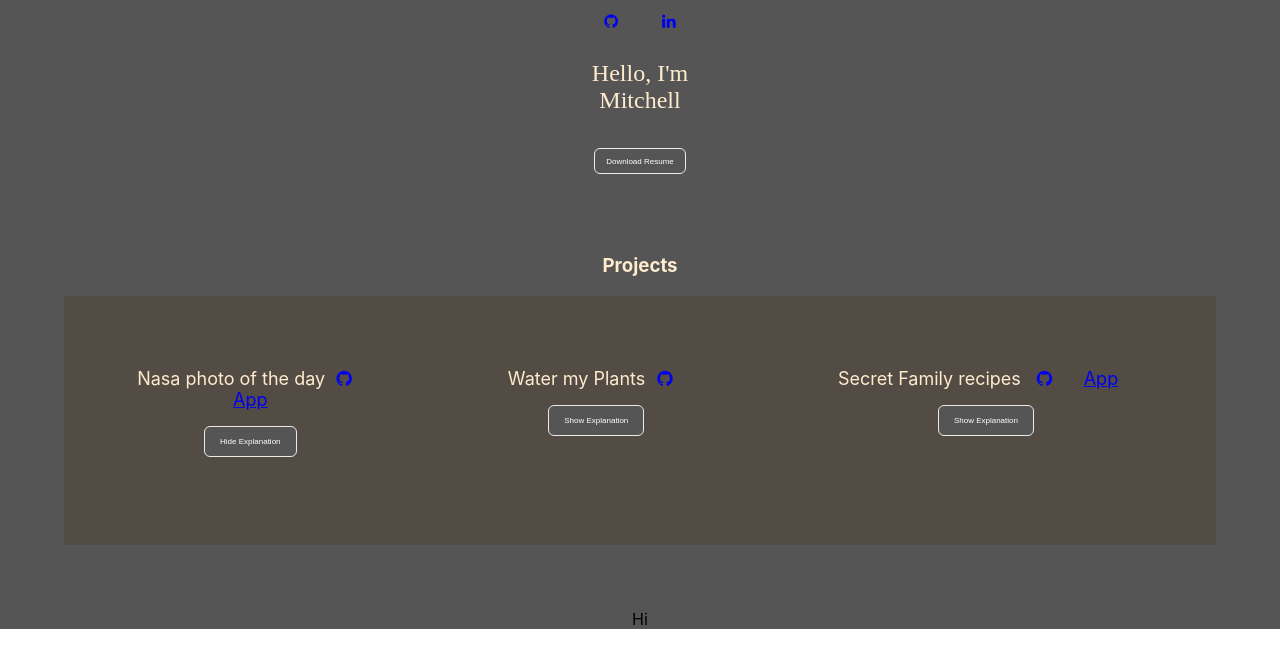
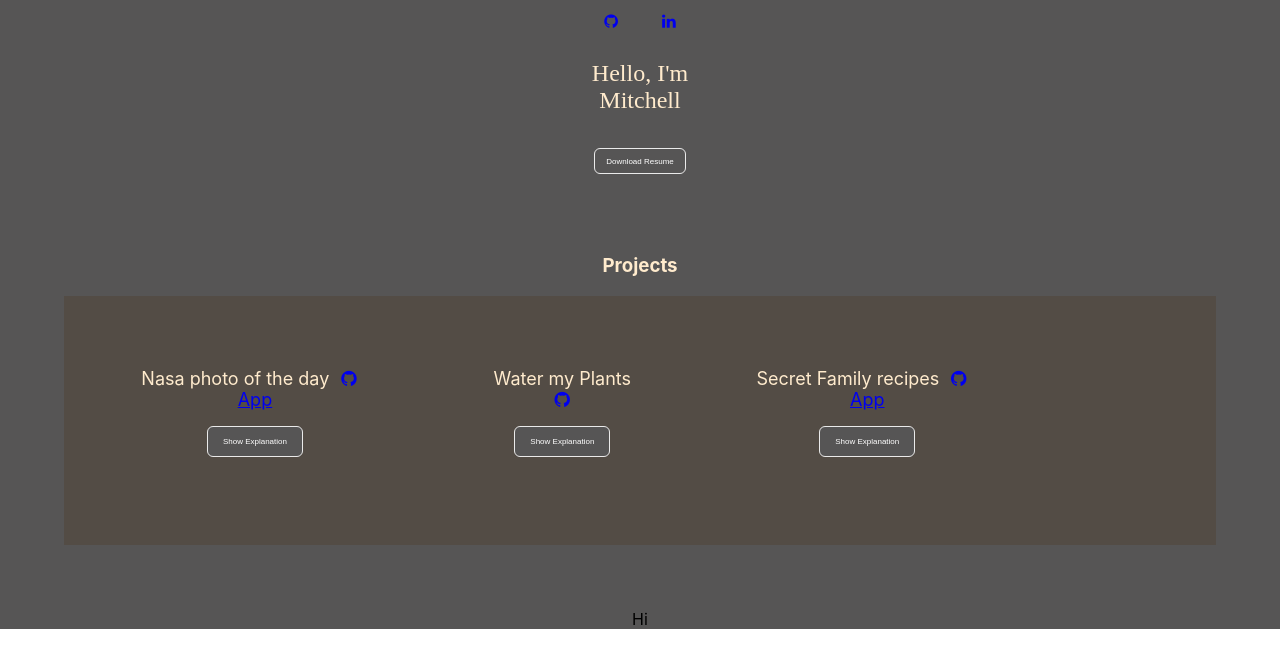
Before and after one commit to Mitchathy/Portfolio, a React (Create React App) app in the folder client/: page / in a window 1280 px wide. Shown: the top 668 px of the page. Built offline with nearby package versions, Linux system fonts and the light colour scheme.

Commit message:
Figured out how to show/hide state info

```diff
--- a/client/src/PortfolioContainer/Projects/ProjectExplanation.js
+++ b/client/src/PortfolioContainer/Projects/ProjectExplanation.js
@@ -3,7 +3,7 @@ import { useState } from "react";
 
 export default function ProjectExplanation(props) {
     const {project} = props
-    console.log(project)
+
     const [showText, setShowText] = useState(false)
 
         const toggleText = () =>{
@@ -13,9 +13,9 @@ export default function ProjectExplanation(props) {
 
     return (
         <div className= "ProjectInfo">
-            {showText && <div>{project}</div>}
+            {showText && <div>{project.explanation}</div>}
             <button onClick={toggleText}>
-                {showText ? 'Show Explanation' : 'Hide Explanation'}
+                {!showText ? 'Show Explanation' : 'Hide Explanation'}
                 </button>
         </div>
     )
--- a/client/src/PortfolioContainer/Projects/Projects.js
+++ b/client/src/PortfolioContainer/Projects/Projects.js
@@ -24,14 +24,14 @@ export default function Projects() {
                         <a href='https://github.com/Bulid-Week-Water-My-Plants/back-end'>
                             <i className='fa fa-github'> </i>
                                 </a>
-                                <button className='Water' onClick = {explanationData[1]}>Show Explanation</button>
+                                <ProjectExplanation project ={explanationData[1]}/>
                                  </div>
                     <div className='project3'>Secret Family recipes
                         <a href='https://github.com/secretFamiltRecipiesCookbook/frontEnd'>
                             <i className='fa fa-github'> </i>
                                 </a>
                                     <a href='https://secret-recipes-gold.vercel.app/'>App</a>
-                                    <button className='Recipe' onClick = {explanationData[2]}>Show Explanation</button>
+                                    <ProjectExplanation project ={explanationData[2]}/>
                                         </div>
             </div>
        </div>
```
